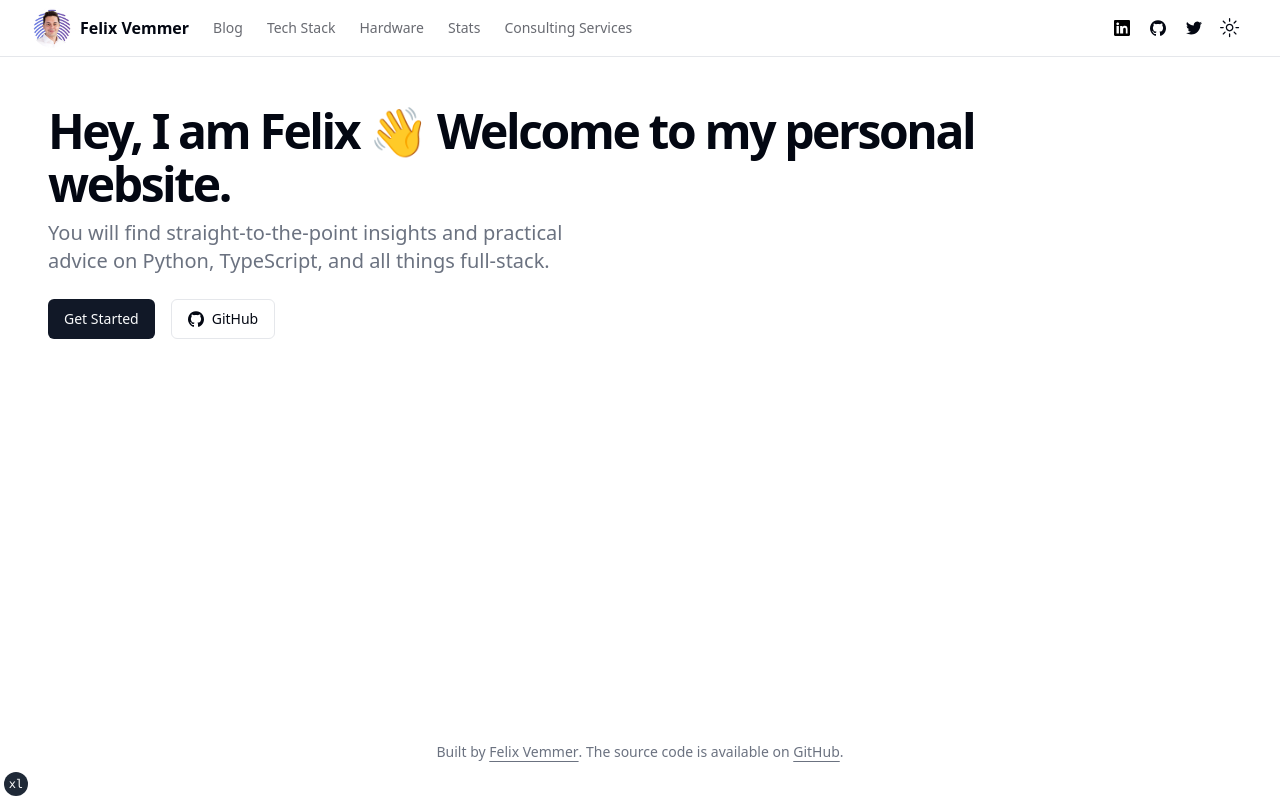
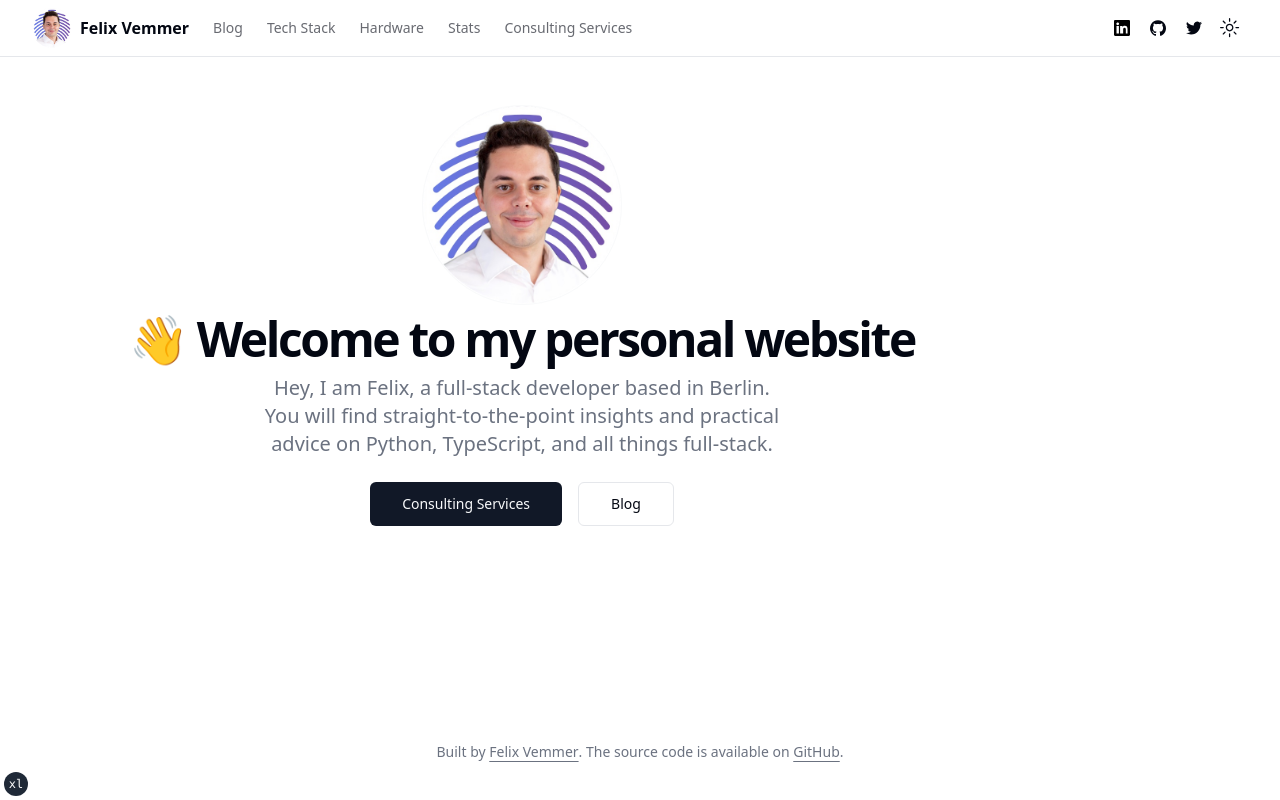
Before and after one commit to feliche93/felixvemmer, a Next.js app in the folder next/: page / in a window 1280 px wide. Built offline with nearby package versions, Linux system fonts and the light colour scheme.

Commit message:
chore working page header

```diff
--- a/next/src/app/page.tsx
+++ b/next/src/app/page.tsx
@@ -1,15 +1,14 @@
 import Link from 'next/link'
 
-import { Icons } from '@/components/icons'
 import { PageHeader, PageHeaderDescription, PageHeaderHeading } from '@/components/page-header'
 import { buttonVariants } from '@/components/ui/button'
-import { siteConfig } from '@/config/site'
 import { cn } from '@/lib/utils'
+import Image from 'next/image'
 
 export default function IndexPage() {
   return (
     <div className="container relative">
-      <PageHeader className="pb-8">
+      <PageHeader className="pb-8 flex flex-col items-center">
         {/* <Link
           href="/docs/changelog"
           className="inline-flex items-center rounded-lg bg-muted px-3 py-1 text-sm font-medium"
@@ -19,23 +18,39 @@ export default function IndexPage() {
           <span className="hidden sm:inline">Introducing Style, a new CLI and more.</span>
           <ArrowRightIcon className="ml-1 h-4 w-4" />
         </Link> */}
-        <PageHeaderHeading>Hey, I am Felix 👋 Welcome to my personal website.</PageHeaderHeading>
-        <PageHeaderDescription>
-          You will find straight-to-the-point insights and practical advice on Python, TypeScript,
-          and all things full-stack.
+        <Image
+          className="border border-primary-foreground rounded-full"
+          src={'/logos/felix-vemmer.png'}
+          priority={true}
+          width={200}
+          height={200}
+          alt="Felix Vemmer"
+        />
+        <PageHeaderHeading>👋 Welcome to my personal website</PageHeaderHeading>
+        <PageHeaderDescription className="text-center">
+          Hey, I am Felix, a full-stack developer based in Berlin. You will find
+          straight-to-the-point insights and practical advice on Python, TypeScript, and all things
+          full-stack.
         </PageHeaderDescription>
-        <div className="flex w-full items-center space-x-4 pb-8 pt-4 md:pb-10">
-          <Link href="/docs" className={cn(buttonVariants())}>
-            Get Started
+        <div className="flex w-full justify-center items-center space-x-4 pb-8 pt-4 md:pb-10">
+          <Link
+            href="/consulting"
+            className={cn(
+              buttonVariants({
+                variant: 'default',
+                size: 'lg',
+              }),
+            )}
+          >
+            Consulting Services
           </Link>
           <Link
             target="_blank"
             rel="noreferrer"
-            href={siteConfig.links.github}
-            className={cn(buttonVariants({ variant: 'outline' }))}
+            href={'/blog'}
+            className={cn(buttonVariants({ variant: 'outline', size: 'lg' }))}
           >
-            <Icons.gitHub className="mr-2 h-4 w-4" />
-            GitHub
+            Blog
           </Link>
         </div>
       </PageHeader>
```
